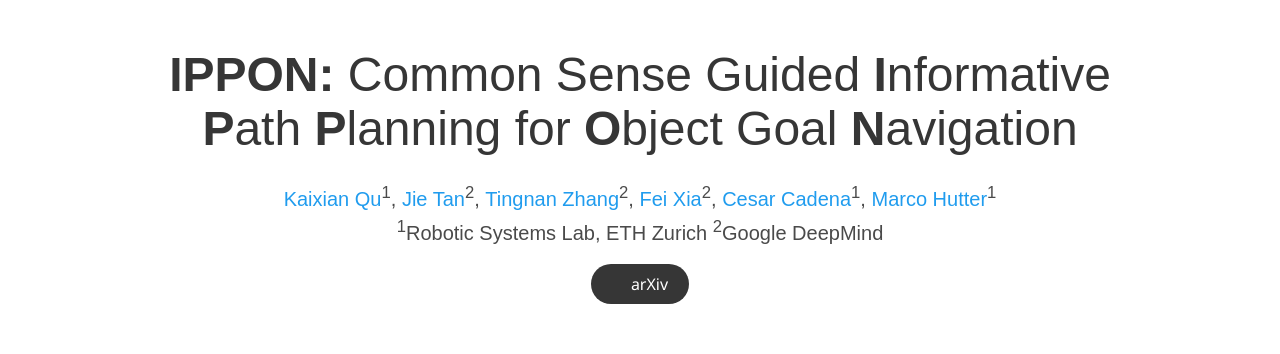
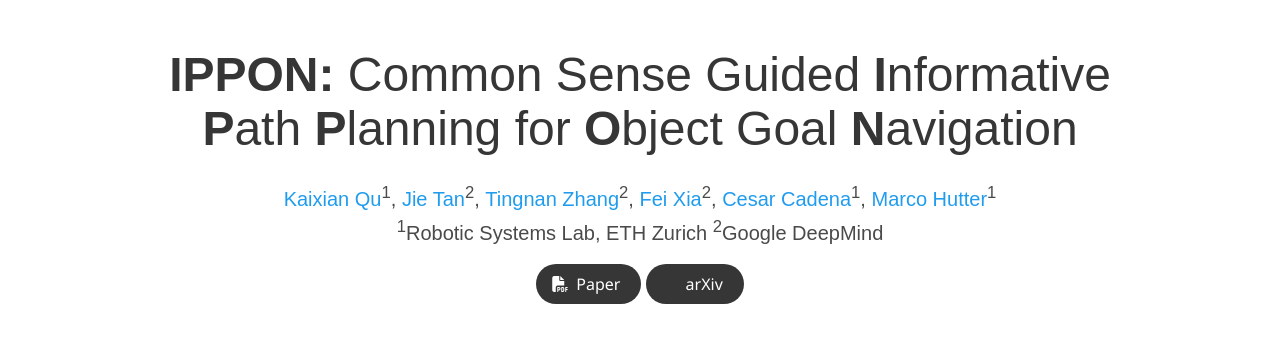
Before and after one commit to expteach/expteach.github.io, a plain HTML site: page index.html in a window 1280 px wide. Shown: the top 354 px of the page. Drawn offline with nearby package versions, Linux system fonts and the light colour scheme; some icons are missing; a web font is replaced by a local one.

Commit message:
Add paper link

```diff
--- a/index.html
+++ b/index.html
@@ -364,14 +364,14 @@ others: This is a catch-all category for items not listed, making it too general
 
             <div class="column has-text-centered">
               <div class="publication-links">
-                <!-- <span class="link-block">
-                  <a href="https://arxiv.org/abs/2410.19697" class="external-link button is-normal is-rounded is-dark">
+                <span class="link-block">
+                  <a href="https://arxiv.org/pdf/2410.19697" class="external-link button is-normal is-rounded is-dark">
                     <span class="icon">
                       <i class="fas fa-file-pdf"></i>
                     </span>
                     <span>Paper</span>
                   </a>
-                </span> -->
+                </span>
                 <span class="link-block">
                   <a href="https://arxiv.org/abs/2410.19697" class="external-link button is-normal is-rounded is-dark">
                     <span class="icon">
```
